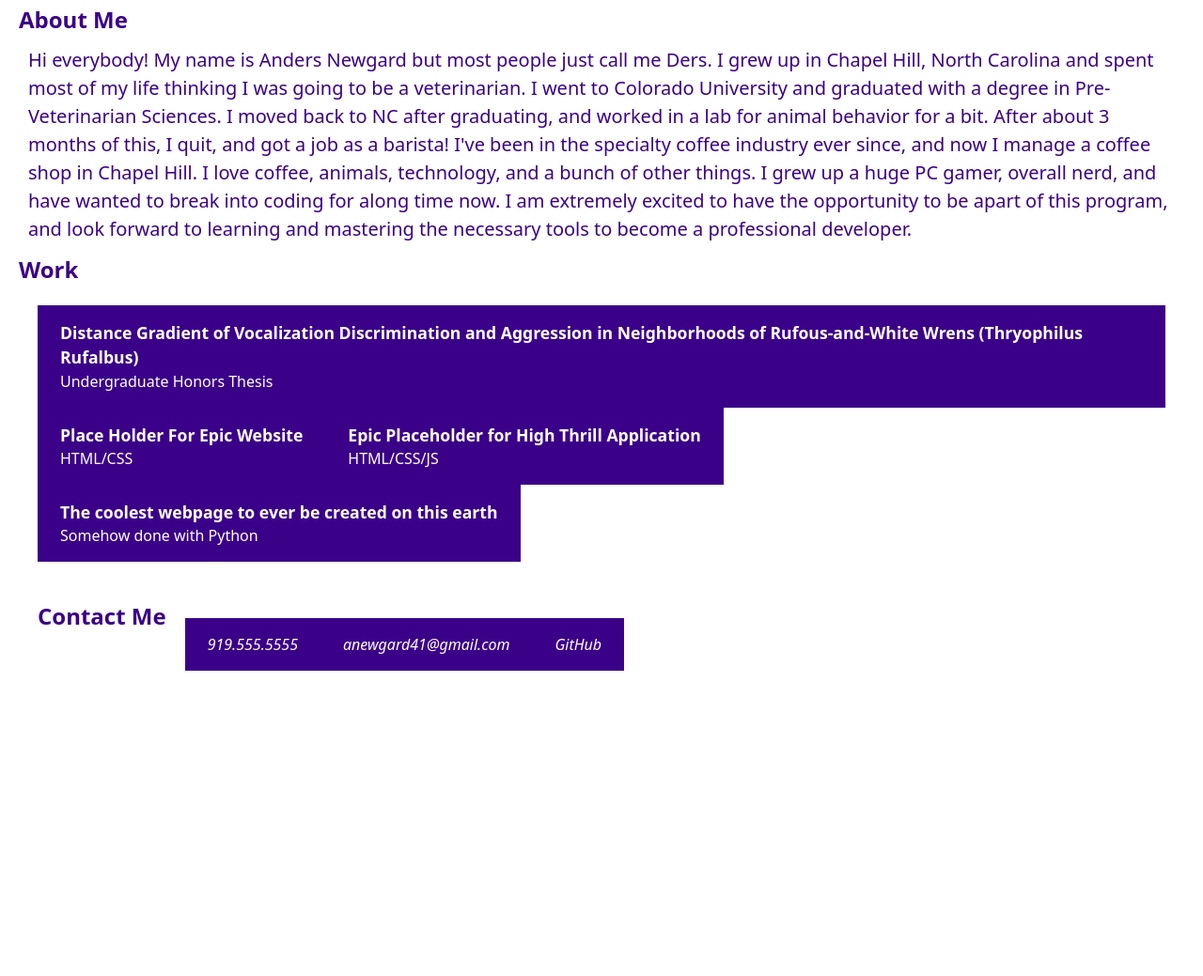
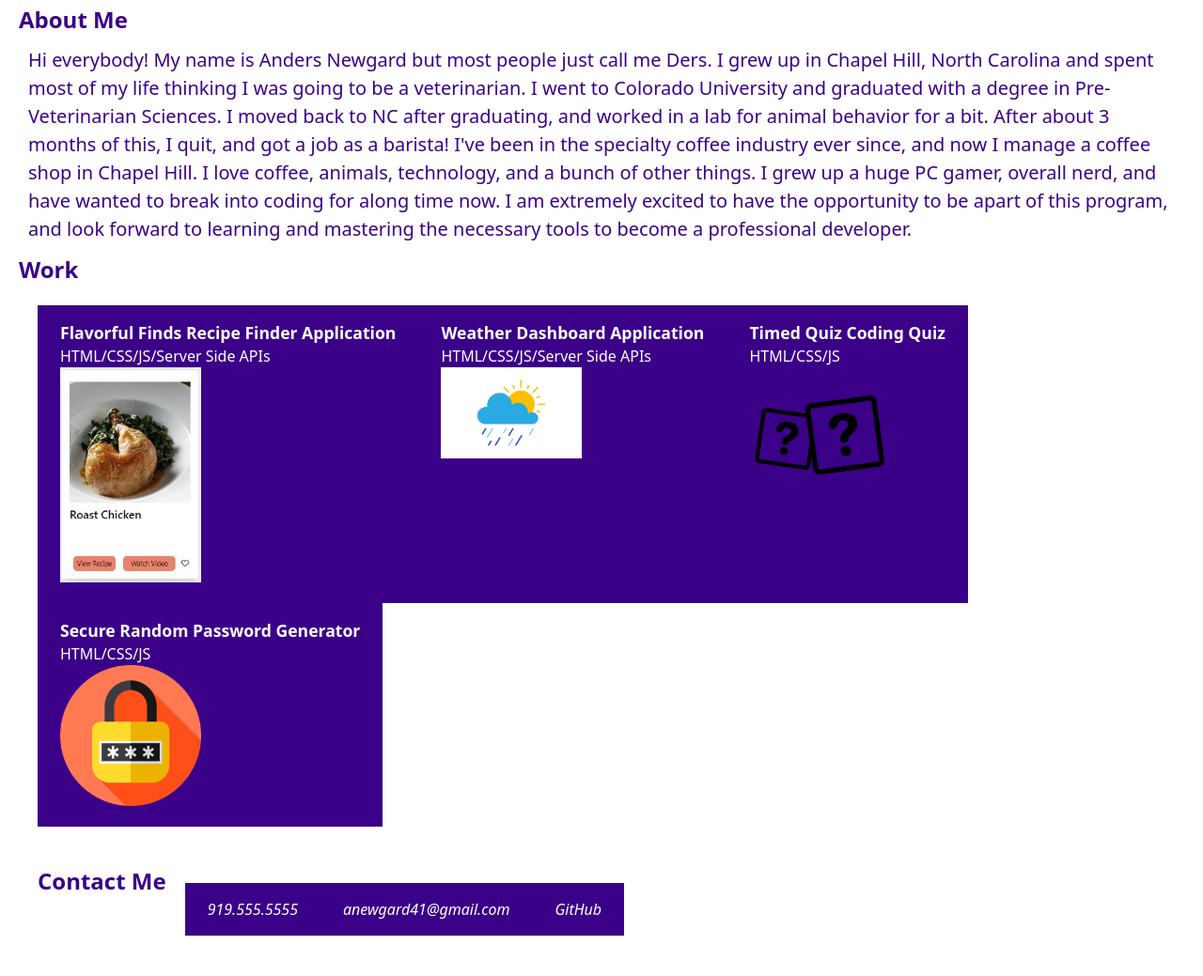
Before and after one commit to anewgard41/Anders-Newgard-First-Portfolio, a plain HTML site: page index.html in a window 1280 px wide. Shown: the part 364-1403 px from the top of the page at 94% size. Before the commit the page ends 1138 px from the top, so only its background shows below. Drawn offline with Linux system fonts and the light colour scheme.

Commit message:
added my projects to work section of the portfolio. Added images to work section as well.

```diff
--- a/index.html
+++ b/index.html
@@ -34,31 +34,43 @@
         <h2>Work</h2>
         <div class = "flexcontainer">
 
-          <a href="https://scholar.colorado.edu/concern/undergraduate_honors_theses/th83kz86d" class="Flex-Item thesisbox" id="Thesis">
+          <a href="https://anewgard41.github.io/Flavor-Finds-Recipe-Finder/" class="Flex-Item" id="epic-thing">
             <div>
-              <h3>Distance Gradient of Vocalization Discrimination and Aggression in Neighborhoods of Rufous-and-White Wrens (Thryophilus Rufalbus)</h3>
-              <span>Undergraduate Honors Thesis</span>
+              <div>
+              <h3>Flavorful Finds Recipe Finder Application</h3>
+              <span>HTML/CSS/JS/Server Side APIs</span>
+            </div>
+              <img src="./assets/images/flavorfulfindsexample.JPG" alt="Recipe Card from Flavorful Finds Recipe Finder">
             </div>
           </a>
 
-          <a href="https://www.google.com/" class="Flex-Item" id="epic-thing">
+          <a href="https://anewgard41.github.io/Weather-Dashboard-App/" class="Flex-Item" id="Weather Dashboard">
             <div>
-              <h3>Place Holder For Epic Website</h3>
-              <span>HTML/CSS</span>
+              <div>
+              <h3>Weather Dashboard Application</h3>
+              <span>HTML/CSS/JS/Server Side APIs</span>
+            </div>
+              <img src="./assets/images/weather icon.jpg" alt="Recipe Card from Flavorful Finds Recipe Finder">
             </div>
           </a>
 
-          <a href="https://www.google.com/" class="Flex-Item" id="thrill-thing">
+          <a href="https://anewgard41.github.io/Timed-JavaScript-Quiz-made-with-JavaScript/index.html" class="Flex-Item" id="link to timed quiz application">
             <div>
-              <h3>Epic Placeholder for High Thrill Application</h3>
+              <div>
+              <h3>Timed Quiz Coding Quiz</h3>
               <span>HTML/CSS/JS</span>
+            </div>
+            <img src="./assets/images/quizIMG.png" alt="question marks in squares demarcating a quiz">
             </div>
           </a>
 
-          <a href="https://www.google.com/" class="Flex-Item" id="cool-thing">
+          <a href="https://anewgard41.github.io/Secure-Password-Generator-With-JS/" class="Flex-Item" id="Secure Password Generator">
             <div>
-              <h3>The coolest webpage to ever be created on this earth</h3>
-              <span>Somehow done with Python</span>
+              <div>
+              <h3>Secure Random Password Generator</h3>
+              <span>HTML/CSS/JS</span>
+              </div>
+              <img src="./assets/images/passwordIcon.png" alt="icon of a lock with asterix">
             </div>
           </a>
         </div>
```
Also changed, not shown: assets/images/flavorfulfindsexample.JPG (added), assets/images/passwordIcon.png (added), assets/images/quizIMG.png (added), assets/images/weather icon.jpg (added).
